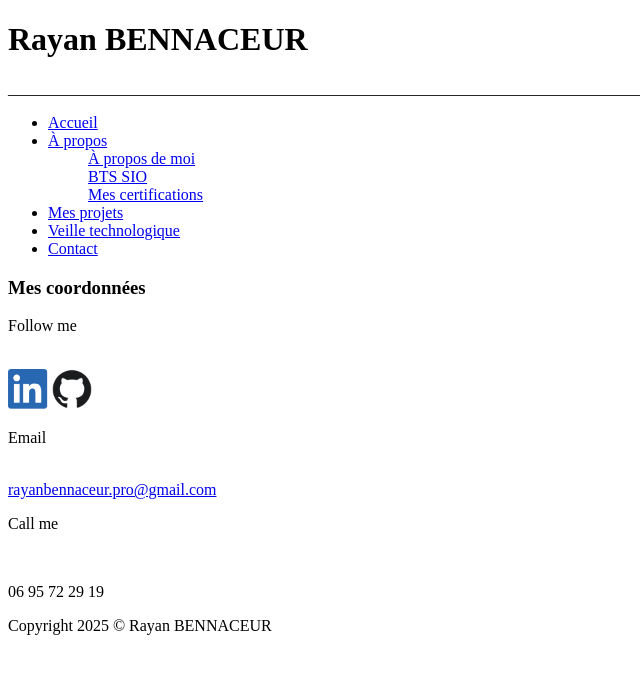
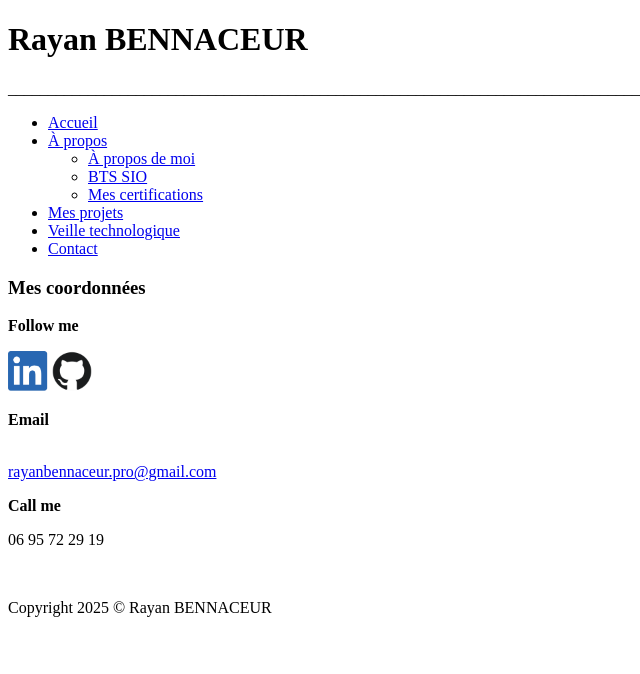
Before and after one commit to KillBill-jpg/Portfolio, a plain HTML site: page contact.html in a window 1280 px wide. Shown: the whole page, without its empty margins (0-640 px from the left). Drawn offline with Linux system fonts and the light colour scheme.

Commit message:
ajout de page contact

```diff
--- a/contact.html
+++ b/contact.html
@@ -4,20 +4,31 @@
     <meta charset="UTF-8">
     <meta name="viewport" content="width=device-width, initial-scale=1.0">
     <link rel="stylesheet" href="style.css">
+    <link rel="preconnect" href="https://fonts.googleapis.com">
+    <link rel="preconnect" href="https://fonts.gstatic.com" crossorigin>
+    <link href="https://fonts.googleapis.com/css2?family=Lobster&display=swap" rel="stylesheet">
+    <link rel="preconnect" href="https://fonts.googleapis.com">
+    <link rel="preconnect" href="https://fonts.gstatic.com" crossorigin>
+    <link href="https://fonts.googleapis.com/css2?family=Open+Sans:ital,wght@0,300..800;1,300..800&display=swap" rel="stylesheet">
+    <link rel="preconnect" href="https://fonts.googleapis.com">
+    <link rel="preconnect" href="https://fonts.gstatic.com" crossorigin>
+    <link href="https://fonts.googleapis.com/css2?family=Libre+Baskerville:ital,wght@0,400;0,700;1,400&display=swap" rel="stylesheet">
     <title>Contact</title>
 </head>
 
 <header>
-    <h1>Rayan BENNACEUR</h1>
+<h1>Rayan BENNACEUR</h1>
     <p>_________________________________________________________________________________________________________________________</p>
-      <nav>
-        <ul>
+    <nav>
+        <ul class="menu">
             <li><a href="index.html">Accueil</a></li>
-            <li class="sous-nav">
+            <li class="deroul">
                 <a href="a_propos.html">À propos</a>
-                <ul><a href="a_propos.html#a_propos">À propos de moi</a></ul>
-                <ul><a href="a_propos.html#bts">BTS SIO</a></ul>
-                <ul><a href="a_propos.html#certif">Mes certifications</a></ul>
+                <ul class="sous-nav">
+                    <li><a href="a_propos.html#a_propos">À propos de moi</a></li>
+                    <li><a href="a_propos.html#bts">BTS SIO</a></li>
+                    <li><a href="a_propos.html#certif">Mes certifications</a></li>
+                </ul>
             </li>
             <li><a href="projets.html">Mes projets</a></li>
             <li><a href="veille_tech.html">Veille technologique</a></li>
@@ -31,15 +42,27 @@
 </body>
 
 <footer>
-    <h3>Mes coordonnées</h3>
-    <p>Follow me</p><br>
-    <a href="https://www.linkedin.com/in/rayan-bennaceur-95729b289" target="_blank"><img src="images/linkedin.png" width="40" height="40"></a>
-    <a href="https://github.com/KillBill-jpg"  target="_blank"><img src="images/github.png" width="40" height="40"></a>
-    <p>Email</p><br>
-    <a href="https://mail.google.com/mail/u/0/#inbox?compose=DmwnWsdDxqWLWhClMBLCxXZgSwKQQSHLmZZsZzLWNKQWCqTnQdGSWtmxgSKNdFwxmxRRGPnGHjCq" target="_blank">rayanbennaceur.pro@gmail.com</a>
-    <p>Call me</p>
-    <br><p>06 95 72 29 19</p>
-    <p>Copyright 2025 © Rayan BENNACEUR</p>
+    <div class="bloc-footer1">
+        <h3>Mes coordonnées</h3>
+        <div class="bloc-footer2">
+            <div class="follow">
+                <p><strong>Follow me</strong></p>
+                <a href="https://www.linkedin.com/in/rayan-bennaceur-95729b289" target="_blank"><img src="images/linkedin.png" width="40" height="40" class="logo-footer"></a>
+                <a href="https://github.com/KillBill-jpg"  target="_blank"><img src="images/github.png" width="40" height="40" class="logo-footer"></a>
+            </div>
+            <div class="mail">
+                <p><strong>Email</strong></p>
+                <br>
+                <a href="https://mail.google.com/mail/u/0/#inbox?compose=DmwnWsdDxqWLWhClMBLCxXZgSwKQQSHLmZZsZzLWNKQWCqTnQdGSWtmxgSKNdFwxmxRRGPnGHjCq" target="_blank">rayanbennaceur.pro@gmail.com</a>
+            </div>
+            <div class="call">
+                <p><strong>Call me</strong></p>
+                <p>06 95 72 29 19</p>
+            </div>
+        </div>
+        <br>
+        <p>Copyright 2025 © Rayan BENNACEUR</p>
+    </div>
 </footer>
 
 </html>
```
